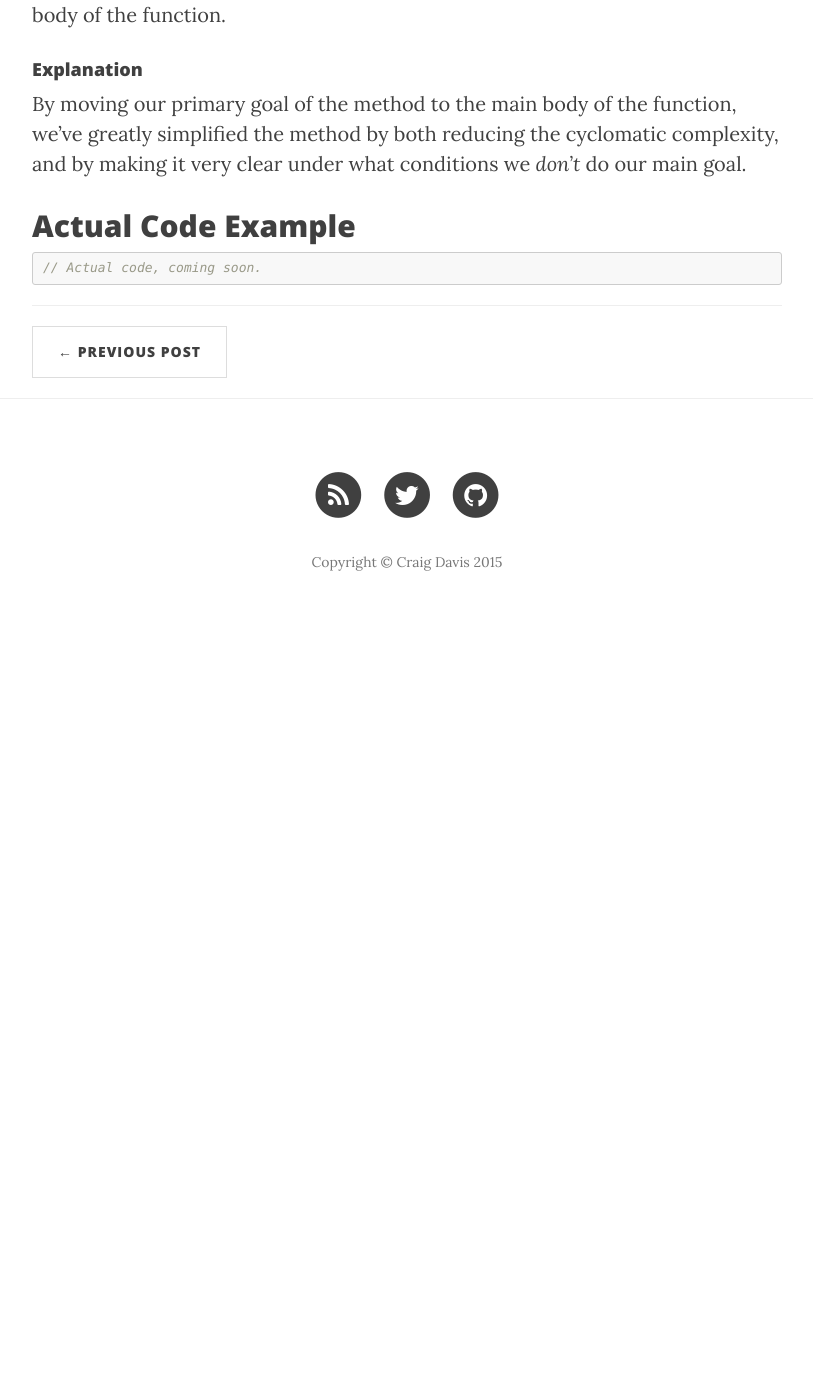
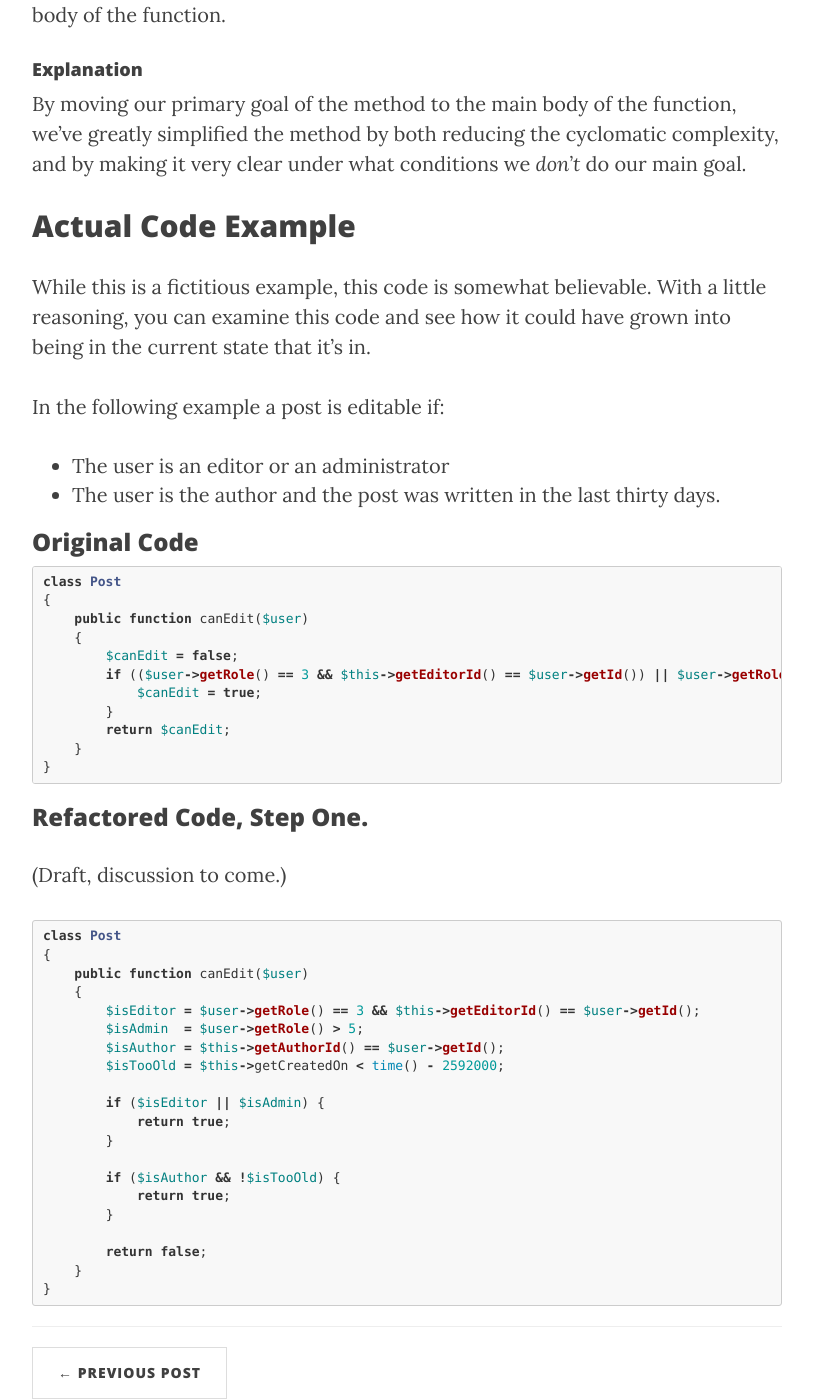
Before and after one commit to craig-davis/craig-davis.github.io, a Jekyll site: the page built from _posts/2015-06-10-refactoring-with-guard-clauses-php-javascript.markdown, in a window 1280 px wide and 1400 px high, scrolled down 2517 px. Shown: the whole window, without its empty margins (233-1046 px from the left). Built offline with Jekyll 4.4.1, drawn with Linux system fonts in a browser that asks for light colours; nearby versions of some CDN libraries; before the commit the page ends 3155 px from its top, so only the background shows below that.

Commit message:
Add initial sample code to else-smell post

```diff
--- a/_posts/2015-06-10-refactoring-with-guard-clauses-php-javascript.markdown
+++ b/_posts/2015-06-10-refactoring-with-guard-clauses-php-javascript.markdown
@@ -86,6 +86,52 @@ By moving our primary goal of the method to the main body of the function, we've
 
 ## Actual Code Example
 
+While this is a fictitious example, this code is somewhat believable. With a little reasoning, you can examine this code and see how it could have grown into being in the current state that it's in.
+
+In the following example a post is editable if:
+
+* The user is an editor or an administrator
+* The user is the author and the post was written in the last thirty days.
+
+### Original Code
+
 {% highlight php startinline %}
-// Actual code, coming soon.
+class Post
+{
+    public function canEdit($user)
+    {
+        $canEdit = false;
+        if (($user->getRole() == 3 && $this->getEditorId() == $user->getId()) || $user->getRole() > 5 || ($this->getAuthorId() == $user->getId() && $this->getCreatedOn < time() - 2592000)) {
+            $canEdit = true;
+        }
+        return $canEdit;
+    }
+}
 {% endhighlight %}
+
+### Refactored Code, Step One.
+
+(Draft, discussion to come.)
+
+{% highlight php startinline %}
+class Post
+{
+    public function canEdit($user)
+    {
+        $isEditor = $user->getRole() == 3 && $this->getEditorId() == $user->getId();
+        $isAdmin  = $user->getRole() > 5;
+        $isAuthor = $this->getAuthorId() == $user->getId();
+        $isTooOld = $this->getCreatedOn < time() - 2592000;
+
+        if ($isEditor || $isAdmin) {
+            return true;
+        }
+
+        if ($isAuthor && !$isTooOld) {
+            return true;
+        }
+
+        return false;
+    }
+}
+{% endhighlight %}
```
